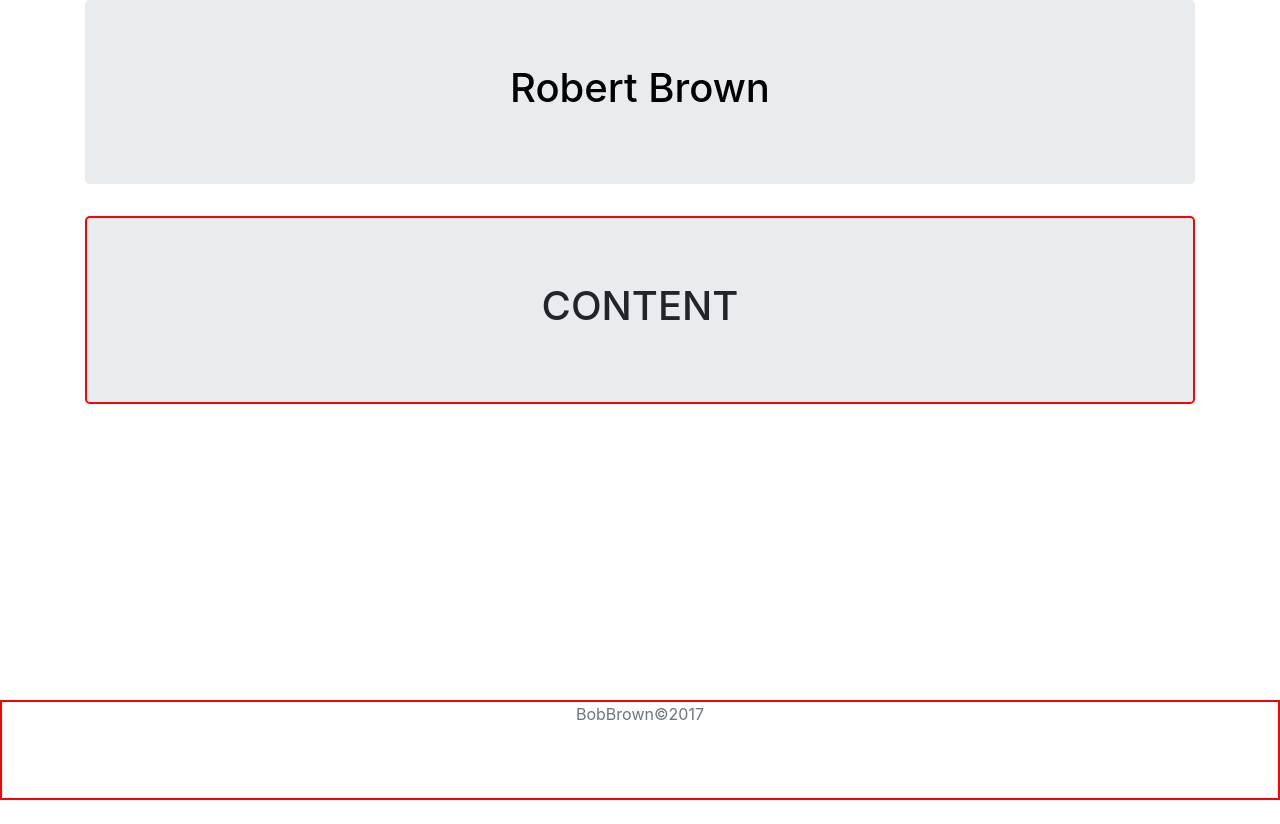
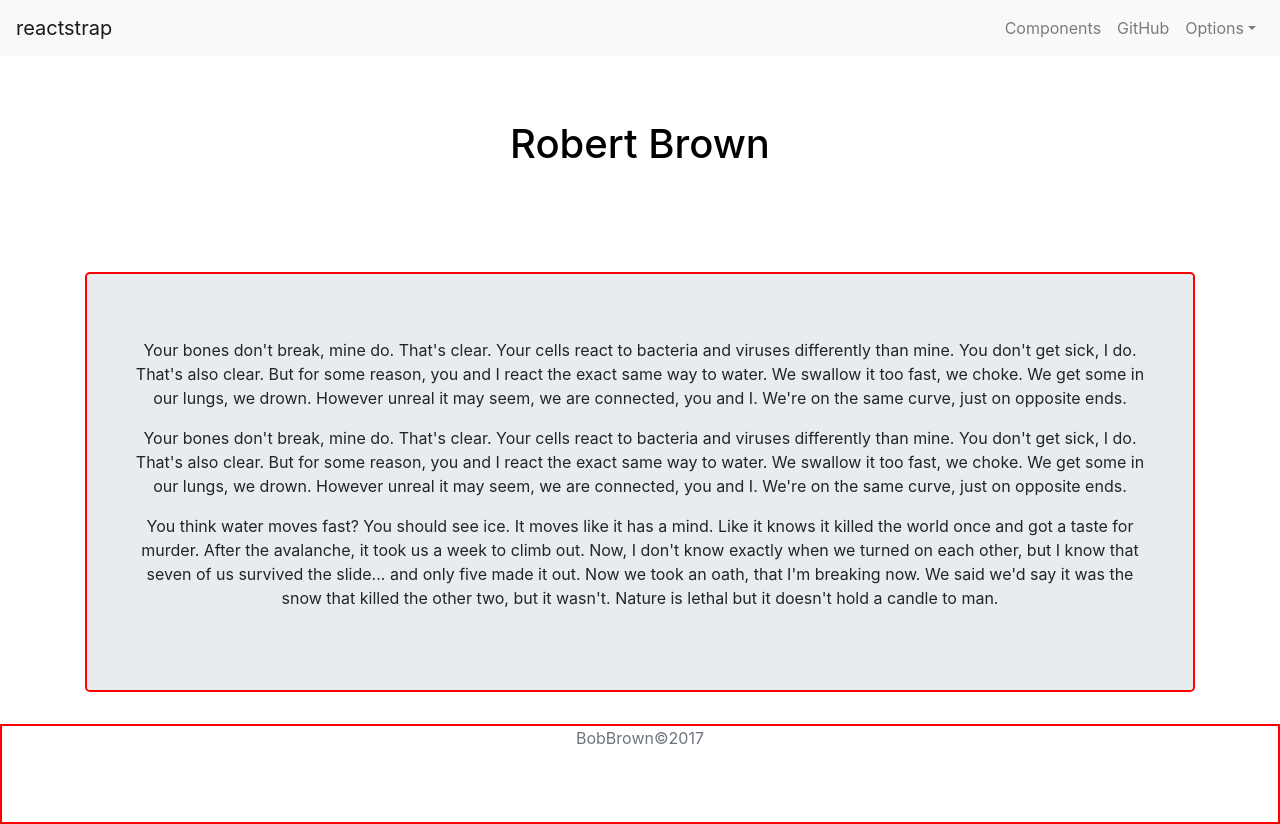
Before and after one commit to robertbernardbrown/New-Portfolio, a React (Create React App) app in the folder client/: page / in a window 1280 px wide. Before the commit the page ends 800 px from the top, so only its background shows below. Built offline with nearby package versions, Linux system fonts and the light colour scheme.

Commit message:
adds placeholder text and navbar

```diff
--- a/client/package.json
+++ b/client/package.json
@@ -5,10 +5,7 @@
   "proxy": "http://localhost:3001/",
   "dependencies": {
     "bootstrap": "^4.1.1",
-    "jquery": "^3.3.1",
-    "popper": "^1.0.1",
     "react": "^16.4.1",
-    "react-bootstrap": "^0.32.1",
     "react-dom": "^16.4.1",
     "react-router": "^4.3.1",
     "react-router-dom": "^4.3.1",
--- /dev/null
+++ b/client/src/components/About/About.js
@@ -0,0 +1,15 @@
+import React from "react";
+
+const About = () => (
+    <div className="jumbotron header-div outline-red">
+        <div className="container">
+            {/* <h1 className="header-text text-center"> */}
+                <p>Your bones don't break, mine do. That's clear. Your cells react to bacteria and viruses differently than mine. You don't get sick, I do. That's also clear. But for some reason, you and I react the exact same way to water. We swallow it too fast, we choke. We get some in our lungs, we drown. However unreal it may seem, we are connected, you and I. We're on the same curve, just on opposite ends. </p>
+                <p>Your bones don't break, mine do. That's clear. Your cells react to bacteria and viruses differently than mine. You don't get sick, I do. That's also clear. But for some reason, you and I react the exact same way to water. We swallow it too fast, we choke. We get some in our lungs, we drown. However unreal it may seem, we are connected, you and I. We're on the same curve, just on opposite ends. </p>
+                <p>You think water moves fast? You should see ice. It moves like it has a mind. Like it knows it killed the world once and got a taste for murder. After the avalanche, it took us a week to climb out. Now, I don't know exactly when we turned on each other, but I know that seven of us survived the slide... and only five made it out. Now we took an oath, that I'm breaking now. We said we'd say it was the snow that killed the other two, but it wasn't. Nature is lethal but it doesn't hold a candle to man. </p>
+            {/* </h1> */}
+        </div>
+    </div>
+)
+
+export default About;
--- a/client/src/components/Footer/Footer.css
+++ /dev/null
@@ -1,11 +0,0 @@
-.footer {
-  min-height: 100px;
-  margin-top: 20px;
-  position: absolute;
-  bottom: 0;
-  width: 100%;
-}
-
-.container {
-  text-align: center
-}
--- a/client/src/components/Footer/Footer.js
+++ b/client/src/components/Footer/Footer.js
@@ -1,6 +1,4 @@
 import React from "react";
-import "bootstrap/dist/css/bootstrap.min.css";
-import "./Footer.css";
 
 const Footer = () => (
     <footer className="footer outline-red" id="footer">
--- a/client/src/components/Header/Header.css
+++ /dev/null
@@ -1,8 +0,0 @@
-.container a {
-    text-decoration: none;
-    color: black;
-}
-
-.header-div {
-    text-align: center;
-}
--- a/client/src/components/Header/Header.js
+++ b/client/src/components/Header/Header.js
@@ -1,11 +1,8 @@
 import React from "react";
-import "bootstrap/dist/css/bootstrap.min.css";
-import "./Header.css";
-
 
 const Header = () => (
-    <div className="jumbotron">
-        <div className="">
+    <div className="jumbotron" id="jumbo-div">
+        <div className="container">
             <a href="/"><h1 className="header-text text-center">Robert Brown</h1></a>
         </div>
     </div>
--- /dev/null
+++ b/client/src/components/Navbar/Navbar.js
@@ -0,0 +1,64 @@
+import React from 'react';
+import {
+  Collapse,
+  Navbar,
+  NavbarToggler,
+  NavbarBrand,
+  Nav,
+  NavItem,
+  NavLink,
+  UncontrolledDropdown,
+  DropdownToggle,
+  DropdownMenu,
+  DropdownItem } from 'reactstrap';
+
+export default class Example extends React.Component {
+
+  toggle = this.toggle.bind(this);
+  state = {
+    isOpen: false
+  };
+
+  toggle() {
+    this.setState({
+      isOpen: !this.state.isOpen
+    });
+  }
+  render() {
+    return (
+      <div>
+        <Navbar color="light" light expand="md">
+          <NavbarBrand href="/">reactstrap</NavbarBrand>
+          <NavbarToggler onClick={this.toggle} />
+          <Collapse isOpen={this.state.isOpen} navbar>
+            <Nav className="ml-auto" navbar>
+              <NavItem>
+                <NavLink href="/components/">Components</NavLink>
+              </NavItem>
+              <NavItem>
+                <NavLink href="https://github.com/reactstrap/reactstrap">GitHub</NavLink>
+              </NavItem>
+              <UncontrolledDropdown nav inNavbar>
+                <DropdownToggle nav caret>
+                  Options
+                </DropdownToggle>
+                <DropdownMenu right>
+                  <DropdownItem>
+                    Option 1
+                  </DropdownItem>
+                  <DropdownItem>
+                    Option 2
+                  </DropdownItem>
+                  <DropdownItem divider />
+                  <DropdownItem>
+                    Reset
+                  </DropdownItem>
+                </DropdownMenu>
+              </UncontrolledDropdown>
+            </Nav>
+          </Collapse>
+        </Navbar>
+      </div>
+    );
+  }
+}
--- a/client/src/pages/Main/Main.css
+++ b/client/src/pages/Main/Main.css
@@ -5,3 +5,30 @@
 .outline-green {
     border: 2px solid green
 }
+
+#jumbo-div {
+    background-color: transparent;
+}
+
+/* HEADER */
+.container a {
+    text-decoration: none;
+    color: black;
+}
+
+.header-div {
+    text-align: center;
+}
+
+/* FOOTER */
+.footer {
+    min-height: 100px;
+    margin-top: 20px;
+    position: relative;
+    bottom: 0;
+    width: 100%;
+  }
+
+.container {
+text-align: center
+}
--- a/client/src/pages/Main/Main.js
+++ b/client/src/pages/Main/Main.js
@@ -1,8 +1,10 @@
 import React, { Component } from "react";
-import "bootstrap";
+import "bootstrap/dist/css/bootstrap.min.css";
 import "./Main.css";
 import Header from "../../components/Header/Header";
 import Footer from "../../components/Footer/Footer";
+import NavbarComp from "../../components/Navbar/Navbar";
+import About from "../../components/About/About";
 
 
 class Main extends Component{
@@ -14,15 +16,12 @@ class Main extends Component{
     render(){
         return(
             <div>
+                <NavbarComp/>
                 <div className="container">
                     <Header/>
-                    <div className="jumbotron header-div outline-red">
-                        <div className="container">
-                            <h1 className="header-text text-center">CONTENT</h1>
-                        </div>
-                    </div>
+                    <About/>
                 </div>
-                    <Footer/>
+                <Footer/>
             </div>
 
         )
```
Also changed, not shown: 1 other file (tests, documents, lock files or other folders).
